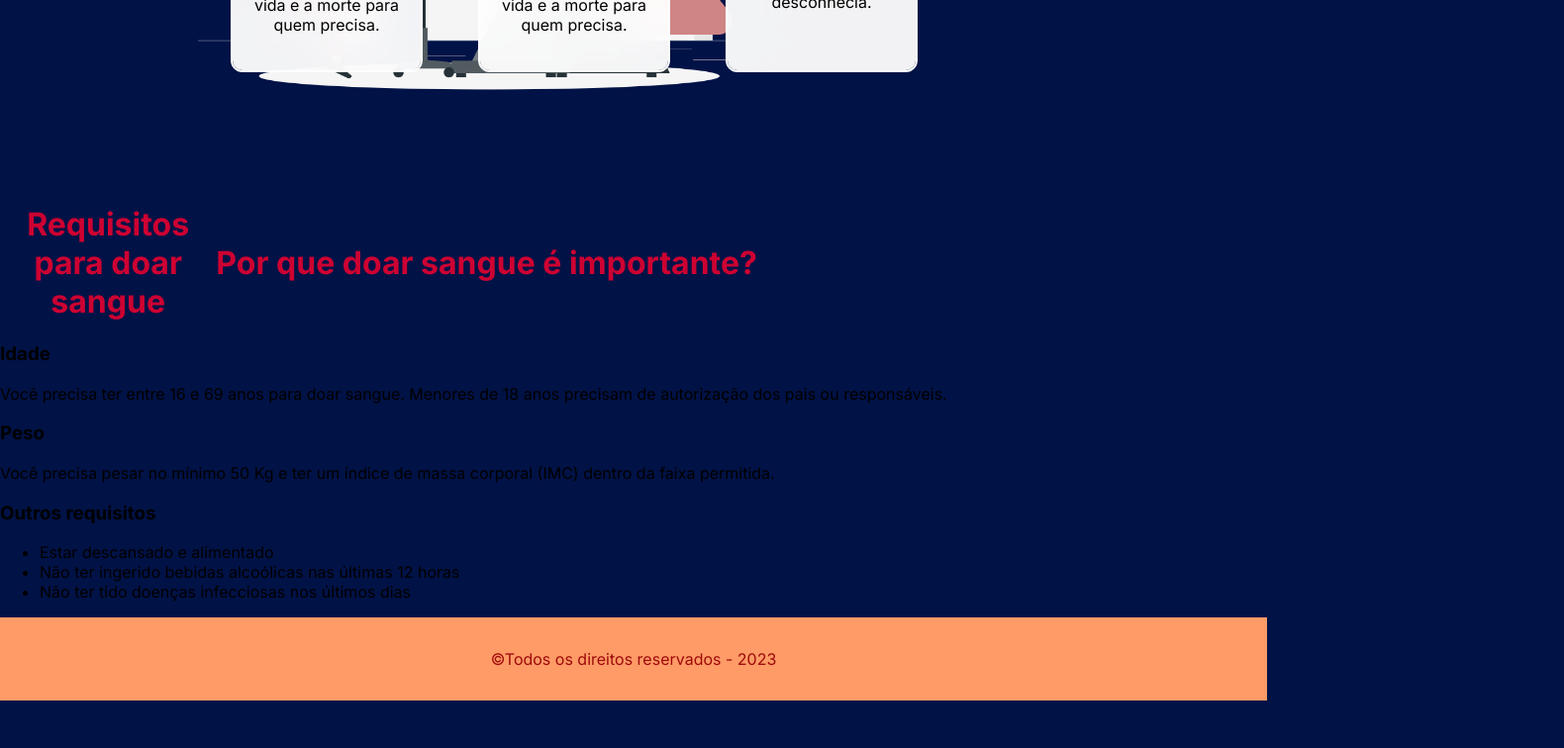
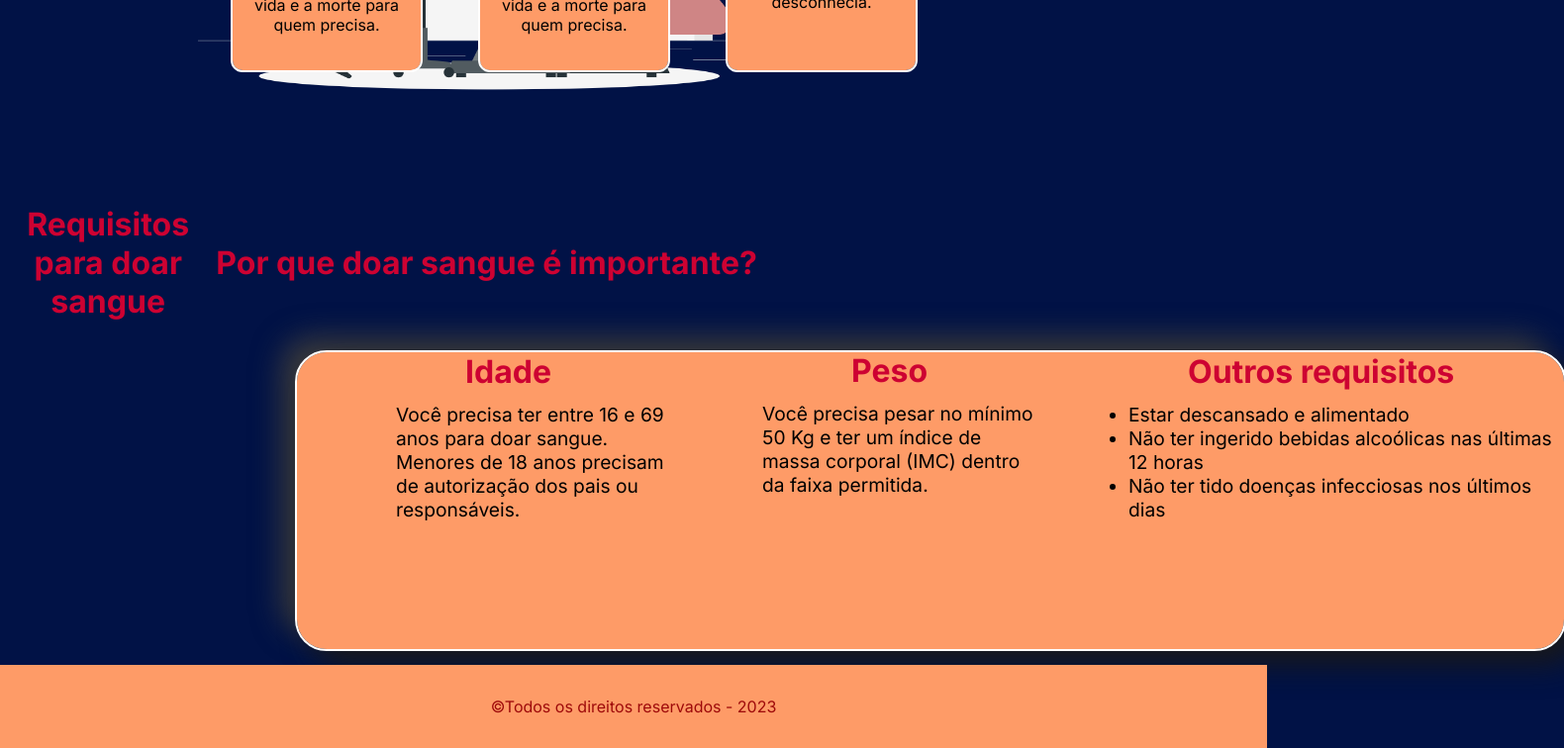
Before and after one commit to Bielhsn/BloodWise, a Next.js app: page / in a window 1280 px wide. Shown: the part 815-1571 px from the top of the page at 99% size, 1580 px wide, since content can reach past the window. Before the commit the page ends 1523 px from the top, so only its background shows below. Built offline with nearby package versions, Linux system fonts and the light colour scheme.

Commit message:
Realizando o scss do inicio

```diff
--- a/src/app/inicio.scss
+++ b/src/app/inicio.scss
@@ -51,7 +51,7 @@
     height: 240px;
     text-align: center;
     z-index: 2;
-    background: rgba(255, 255, 255, .95);
+    background: #FE9B67;
     backdrop-filter: blur(24px);
     border-radius: 10px;
     overflow: hidden;
@@ -118,7 +118,7 @@
     width: 190px;
     height: 240px;
     z-index: 2;
-    background: rgba(255, 255, 255, .95);
+    background: #FE9B67;
     backdrop-filter: blur(24px);
     border-radius: 10px;
     overflow: hidden;
@@ -185,7 +185,7 @@
     width: 190px;
     height: 240px;
     z-index: 2;
-    background: rgba(255, 255, 255, .95);
+    background: #FE9B67;
     backdrop-filter: blur(24px);
     border-radius: 10px;
     overflow: hidden;
@@ -232,3 +232,61 @@
     color: #CD0232;
     text-align: center;
   }
+  .subrequest_blood{
+    color: #CD0232;
+    text-align: center;
+  }
+  .card_request_blood {
+    width: 80rem;
+    height: 300px;
+    border-radius: 30px;
+    background: #FE9B67;
+    box-shadow: 15px 15px 30px rgb(25, 25, 25),
+                -15px -15px 30px rgb(60, 60, 60);
+    margin-left: 300px;
+    outline: 2px solid white;
+   }
+
+   .card_idade {
+    margin-left: 100px;
+   }
+   #age{
+    text-align: left;
+    font-size: 2rem;
+    margin-left: 70px;
+   }
+   .age_request{
+    font-size: 1.2rem;
+    margin-top: -20px;
+  }
+
+   .card_peso {
+    margin-left: 400px;
+   }
+
+   #weight{
+    text-align: left;
+    font-size: 2rem;
+    margin-top: -192px;
+    margin-left: 160px;
+   }
+   .weight_request{
+    font-size: 1.2rem;
+    margin-left: 70px;
+    margin-top: -20px;
+   }
+   .card_requisitos {
+    margin-left: 400px;
+   }
+
+   #requirements{
+    text-align: left;
+    font-size: 2rem;
+    margin-top: -165px;
+    margin-left: 500px;
+   }
+   .requirements_request{
+    font-size: 1.2rem;
+    margin-left: 400px;
+    margin-top: -20px;
+   }
--- a/src/app/page.jsx
+++ b/src/app/page.jsx
@@ -41,27 +41,41 @@ export default function Home({ children }) {
             </div>
           </div>
           <div>
-            <div>
             <h1 className='request_blood'>Requisitos para doar sangue</h1>
-            <h3>Idade</h3>
-            <p>Você precisa ter entre 16 e 69 anos para doar sangue. Menores de 18 anos precisam de autorização dos pais ou responsáveis.</p>
+            <div class="card_request_blood">
+              <div class="card_idade">
+              <h3 className='request_blood' id='age'>Idade</h3>
+              <p className='age_request'>Você precisa ter entre 16 e 69 <br></br> anos para doar sangue.<br></br> Menores de 18 anos precisam<br></br> de autorização dos pais ou <br></br>responsáveis.</p>
+              </div>
+
+              <div class="card_peso">
+              <h3 className='request_blood' id='weight'>Peso</h3>
+              <p className='weight_request'>Você precisa pesar no mínimo <br></br>50 Kg e ter um índice de <br></br>massa corporal (IMC) dentro<br></br> da faixa permitida.</p>
             </div>
-            <div>
-            <h3>Peso</h3>
-            <p>Você precisa pesar no mínimo 50 Kg e ter um índice de massa corporal (IMC) dentro da faixa permitida.</p>
+
+            <div class="card_requisitos">
+              <h3 className='request_blood' id='requirements'>Outros requisitos</h3>
+              <ul className='requirements_request'>
+                <li>Estar descansado e alimentado</li>
+                <li>Não ter ingerido bebidas alcoólicas nas últimas 12 horas</li>
+                <li>Não ter tido doenças infecciosas nos últimos dias</li>
+              </ul>
             </div>
-            <div>
-            <h3>Outros requisitos</h3>
-            <ul>
-              <li>Estar descansado e alimentado</li>
-              <li>Não ter ingerido bebidas alcoólicas nas últimas 12 horas</li>
-              <li>Não ter tido doenças infecciosas nos últimos dias</li>
-            </ul>
+
+
+
+
+
             </div>
-          </div>
 
-        </div>
 
+
+
+
+
+
+           </div>
+         </div>
         <nav>
           <p><Link href="/paginas/compromisso"></Link></p>
         </nav>
```
